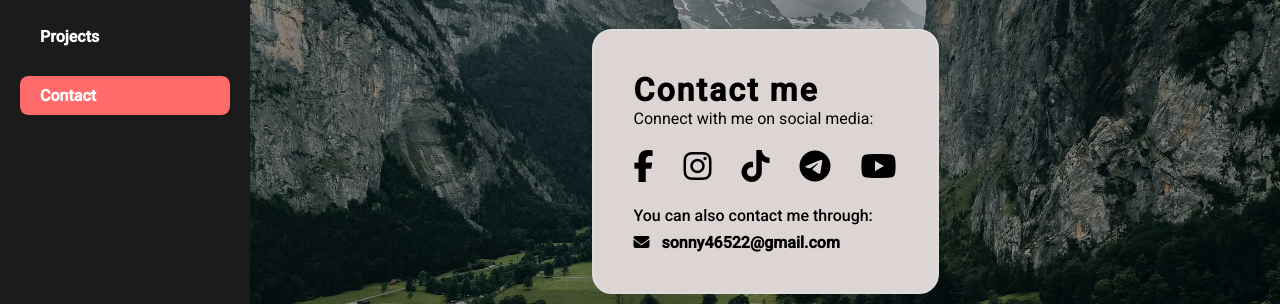
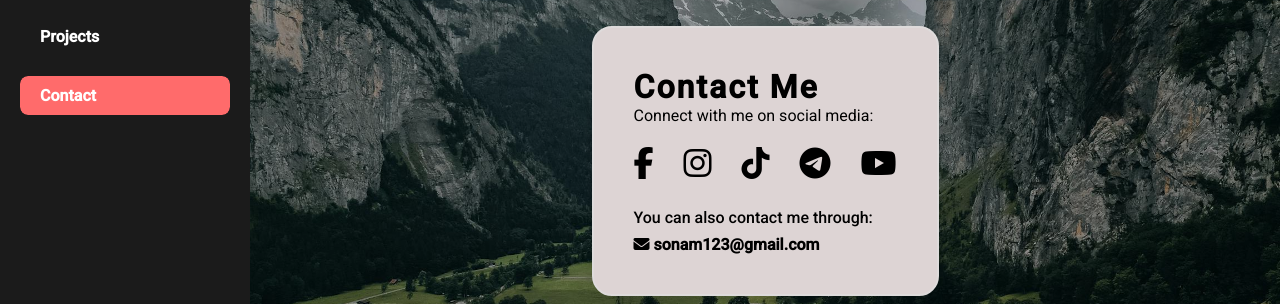
Before and after one commit to Sonam465/08230191_lab02, a plain HTML site: page index.html in a window 1280 px wide. Both pictures are taken after a click on the element "Contact". Shown: the part 239-543 px from the top of the page. Drawn offline with Linux system fonts and the light colour scheme.

Commit message:
adding index.html file

```diff
--- a/index.html
+++ b/index.html
@@ -146,7 +146,7 @@
 <section id="contact" class="section" style="background-image:url('images/contact_bg.jpg'); background-size:cover; background-position:center;">
   <div class="overlay">
     <div class="card">
-      <h2>Contact me</h2>
+      <h2>Contact Me</h2>
       <p>Connect with me on social media:</p>
       <div class="social-icons">
         <a href="https://www.facebook.com/so.nam.486049?mibextid=ZbWKwL" target="_blank"><i class="fab fa-facebook-f"></i></a>
@@ -156,12 +156,15 @@
         <a href="https://youtube.com/@tenzin-kz5sv?si=ZSIVGrpCbKWXYK5n" target="_blank"><i class="fab fa-youtube"></i></a>
       </div>
 
-      <!-- Email Contact -->
+      <!-- Add some gap before email -->
       <p class="email-text">You can also contact me through:</p>
-      <a href="mailto:https://mail.google.com/mail/u/0/#inbox?compose=new" class="email-link"><i class="fas fa-envelope"></i> sonny46522@gmail.com</a>
+      <a href="mailto:sonam123@gmail.com" class="email-link">
+        <i class="fas fa-envelope"></i> sonam123@gmail.com
+      </a>
     </div>
   </div>
 </section>
+
 
 
   </div>
--- a/styles.css
+++ b/styles.css
@@ -267,28 +267,21 @@ body { display:flex; height:100vh; overflow:hidden; background:#fff; }
 }
 
 
+/* Add space above email section */
 .email-text {
-  margin-top: 20px;
-  font-size: 1rem;
+  margin-top: 25px;   /* Creates gap between icons and email text */
   font-weight: 500;
-  color: #000; /* Black text for better contrast */
 }
 
 .email-link {
   display: inline-block;
-  margin-top: 8px;
-  font-size: 1rem;
+  margin-top: 8px;    /* Small gap between text and email link */
+  color: #000;        /* Black text for consistency */
   font-weight: 600;
-  color: #000; /* Black to match icons */
   text-decoration: none;
   transition: color 0.3s ease;
 }
 
-.email-link i {
-  margin-right: 8px;
-  color: #000; /* Black envelope icon */
+.email-link:hover {
+  color: #FF6B6B;     /* Highlight on hover */
 }
-
-.email-link:hover {
-  color: #FF6B6B; /* Highlight color on hover */
-}
```
